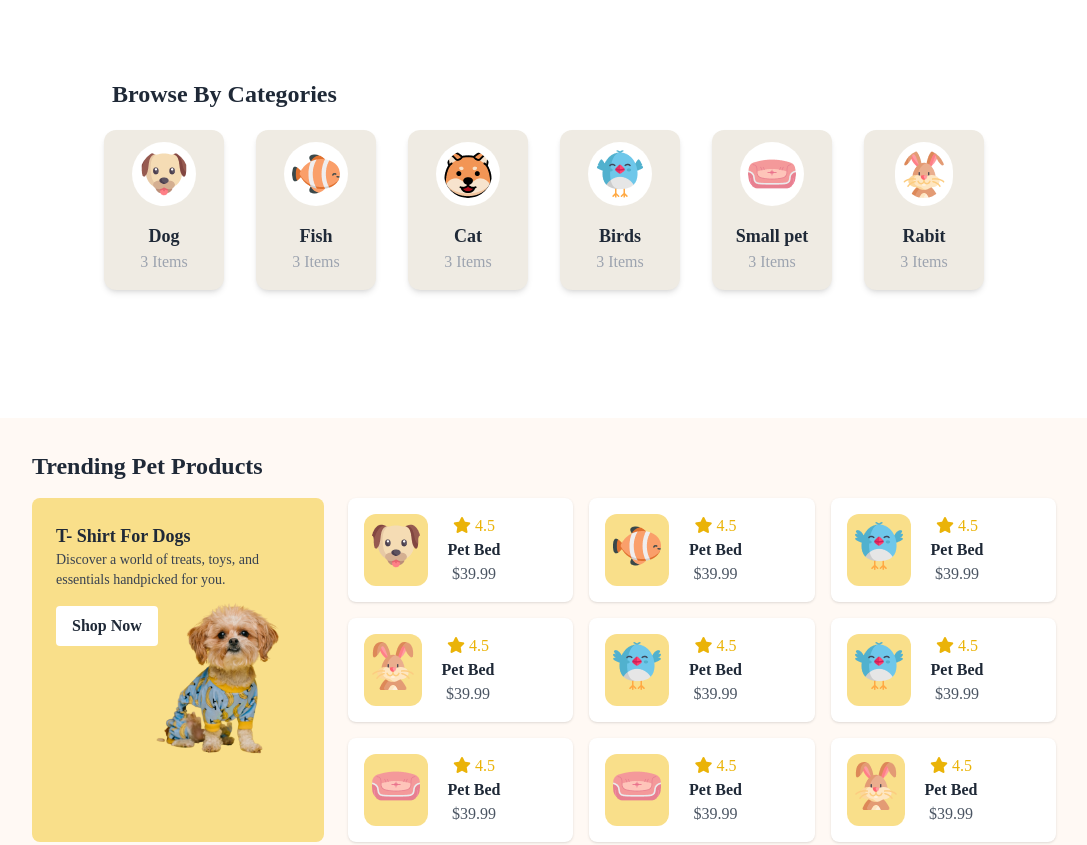
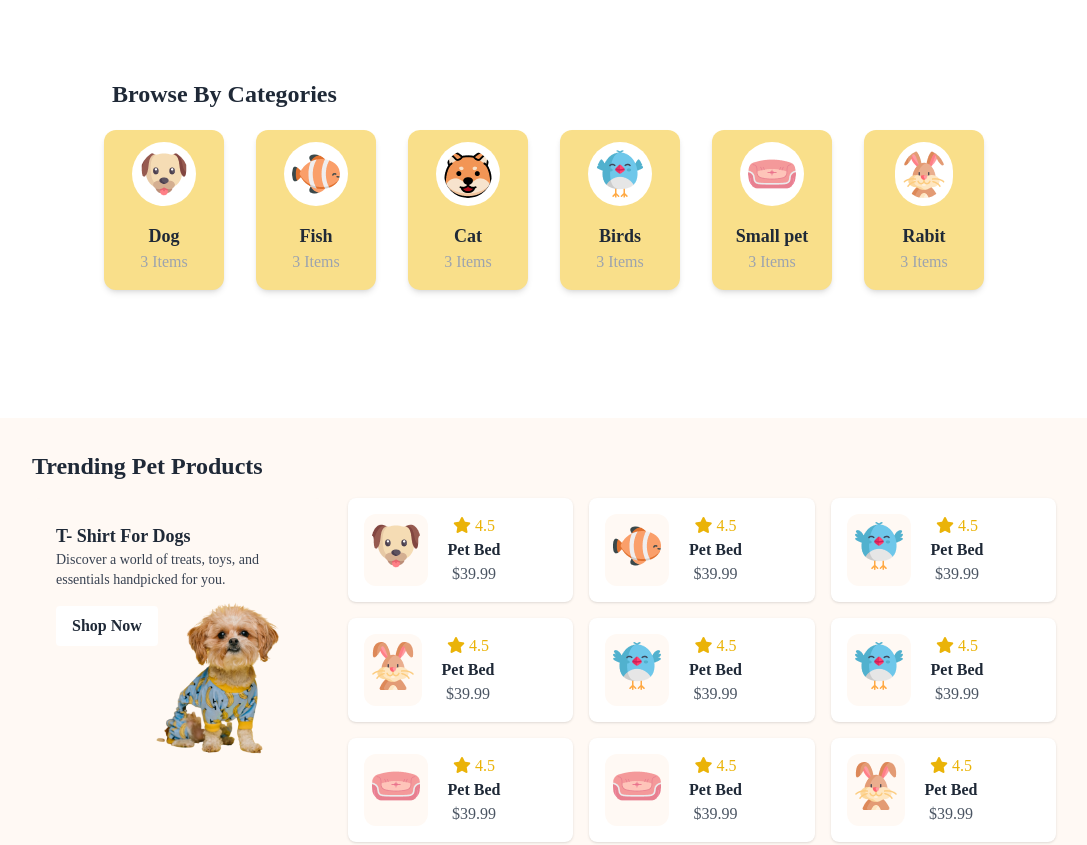
Before and after one commit to Rifah648/assignment-03, a plain HTML site: page index.html in a window 1280 px wide. Shown: the part 1720-2565 px from the top of the page, without its empty margins (96-1183 px from the left). Drawn offline with nearby package versions, Linux system fonts and the light colour scheme; a web font is replaced by a local one.

```diff
--- a/index.html
+++ b/index.html
@@ -123,7 +123,7 @@
         <!-- grid cards -->
         <div class="grid grid-cols-2 lg:grid-cols-6 gap-8 px-2  text-center">
             <!-- Card Product -->
-             <div class="rounded-xl shadow-md bg-[#EFEBE3] overflow-hidden">
+             <div class="rounded-xl shadow-md bg-[#F9DF8A] overflow-hidden">
                 <div>
                     <img class="mx-auto p-2 mt-3 bg-white rounded-full" src="c1-assets/dog-cartoon.png" alt="">
                 </div>
@@ -133,7 +133,7 @@
                 </div>
 
              </div>
-             <div class="rounded-xl shadow-md bg-[#EFEBE3] overflow-hidden">
+             <div class="rounded-xl shadow-md bg-[#F9DF8A] overflow-hidden">
                 <div>
                     <img class="mx-auto p-2 mt-3 bg-white rounded-full" src="c1-assets/fish-cartoon.png" alt="">
                 </div>
@@ -143,7 +143,7 @@
                 </div>
 
              </div>
-             <div class="rounded-xl shadow-md bg-[#EFEBE3] overflow-hidden">
+             <div class="rounded-xl shadow-md bg-[#F9DF8A] overflow-hidden">
                 <div>
                     <img class="mx-auto p-2 mt-3 bg-white rounded-full" src="c1-assets/cat-cartoon.png" alt="">
                 </div>
@@ -153,7 +153,7 @@
                 </div>
 
              </div>
-             <div class="rounded-xl shadow-md bg-[#EFEBE3] overflow-hidden">
+             <div class="rounded-xl shadow-md bg-[#F9DF8A] overflow-hidden">
               <div>
                   <img class="mx-auto p-2 mt-3 bg-white rounded-full" src="c1-assets/bird-cartoon.png" alt="">
               </div>
@@ -163,7 +163,7 @@
               </div>
 
            </div>
-           <div class="rounded-xl shadow-md bg-[#EFEBE3] overflow-hidden">
+           <div class="rounded-xl shadow-md bg-[#F9DF8A] overflow-hidden">
             <div>
                 <img class="mx-auto p-2 mt-3 bg-white rounded-full" src="c1-assets/pet-couch.png" alt="">
             </div>
@@ -173,7 +173,7 @@
             </div>
 
          </div>
-         <div class="rounded-xl shadow-md bg-[#EFEBE3] overflow-hidden">
+         <div class="rounded-xl shadow-md bg-[#F9DF8A] overflow-hidden">
           <div>
               <img class="mx-auto p-2 mt-3 bg-white rounded-full" src="c1-assets/rabbit-cartoon.png" alt="">
           </div>
@@ -195,7 +195,7 @@
             <h2 class="text-2xl font-bold mb-4">Trending Pet Products</h2>
 
             <div class="grid grid-cols-1 lg:flex gap-6">
-                <div class="bg-[#F9DF8A] p-6 rounded-lg lg:w-1/3">
+                <div class="bg-[#FFF9F4] p-6 rounded-lg lg:w-1/3">
                     <p class="text-lg font-semibold ">T- Shirt For Dogs</p>
                     <p class="text-sm text-gray-700 mb-4">Discover a world of treats, toys, and essentials handpicked for you.</p>
                     <button class="bg-white px-4 py-2  font-semibold rounded">Shop Now</button>
@@ -208,7 +208,7 @@
                 <div class="grid grid-cols-2 gap-4 lg:w-5/6  lg:grid lg:grid-cols-3 ">
                     <!-- Product Card -->
                     <div class="bg-white p-4 rounded-lg shadow text-center flex">
-                        <div class="bg-[#F9DF8A] rounded-xl p-2">
+                        <div class="bg-[#FFF9F4] rounded-xl p-2">
                             <img src="c1-assets/dog-cartoon.png" alt="" class="mx-auto mb-2">
                         </div>
                         <div class="ml-5">
@@ -220,7 +220,7 @@
                     </div>
 
                     <div class="bg-white p-4 rounded-lg shadow text-center flex">
-                        <div class="bg-[#F9DF8A] rounded-xl p-2">
+                        <div class="bg-[#FFF9F4] rounded-xl p-2">
                             <img src="c1-assets/fish-cartoon.png" alt="" class="mx-auto mb-2">
                         </div>
                         <div class="ml-5">
@@ -232,7 +232,7 @@
 
                     </div>
                     <div class="bg-white p-4 rounded-lg shadow text-center flex">
-                        <div class="bg-[#F9DF8A] rounded-xl p-2">
+                        <div class="bg-[#FFF9F4] rounded-xl p-2">
                             <img src="c1-assets/bird-cartoon.png" alt="" class="mx-auto mb-2">
                         </div>
                         <div class="ml-5">
@@ -243,7 +243,7 @@
                         </div>
                     </div>
                     <div class="bg-white p-4 rounded-lg shadow text-center flex">
-                        <div class="bg-[#F9DF8A] rounded-xl p-2">
+                        <div class="bg-[#FFF9F4] rounded-xl p-2">
                             <img src="c1-assets/rabbit-cartoon.png" alt="" class="mx-auto mb-2">
                         </div>
                         <div class="ml-5">
@@ -254,7 +254,7 @@
                         </div>
                     </div>
                     <div class="bg-white p-4 rounded-lg shadow text-center flex">
-                        <div class="bg-[#F9DF8A] rounded-xl p-2">
+                        <div class="bg-[#FFF9F4] rounded-xl p-2">
                             <img src="c1-assets/bird-cartoon.png" alt="" class="mx-auto mb-2">
                         </div>
                         <div class="ml-5">
@@ -266,7 +266,7 @@
                     </div>
 
                     <div class="bg-white p-4 rounded-lg shadow text-center flex">
-                        <div class="bg-[#F9DF8A] rounded-xl p-2">
+                        <div class="bg-[#FFF9F4] rounded-xl p-2">
                             <img src="c1-assets/bird-cartoon.png" alt="" class="mx-auto mb-2">
                         </div>
                         <div class="ml-5">
@@ -278,7 +278,7 @@
                     </div>
 
                     <div class="bg-white p-4 rounded-lg shadow text-center flex">
-                        <div class="bg-[#F9DF8A] rounded-xl p-2">
+                        <div class="bg-[#FFF9F4] rounded-xl p-2">
                             <img src="c1-assets/pet-couch.png" alt="" class="mx-auto mb-2">
                         </div>
                         <div class="ml-5">
@@ -289,7 +289,7 @@
                         </div>
                     </div>
                     <div class="bg-white p-4 rounded-lg shadow text-center flex">
-                        <div class="bg-[#F9DF8A] rounded-xl p-2">
+                        <div class="bg-[#FFF9F4] rounded-xl p-2">
                             <img src="c1-assets/pet-couch.png" alt="" class="mx-auto mb-2">
                         </div>
                         <div class="ml-5">
@@ -302,7 +302,7 @@
 
 
                     <div class="bg-white p-4 rounded-lg shadow text-center hidden lg:flex ">
-                        <div class="bg-[#F9DF8A] rounded-xl p-2">
+                        <div class="bg-[#FFF9F4] rounded-xl p-2">
                             <img src="c1-assets/rabbit-cartoon.png" alt="" class="mx-auto mb-2">
                         </div>
                         <div class="ml-5">
```
